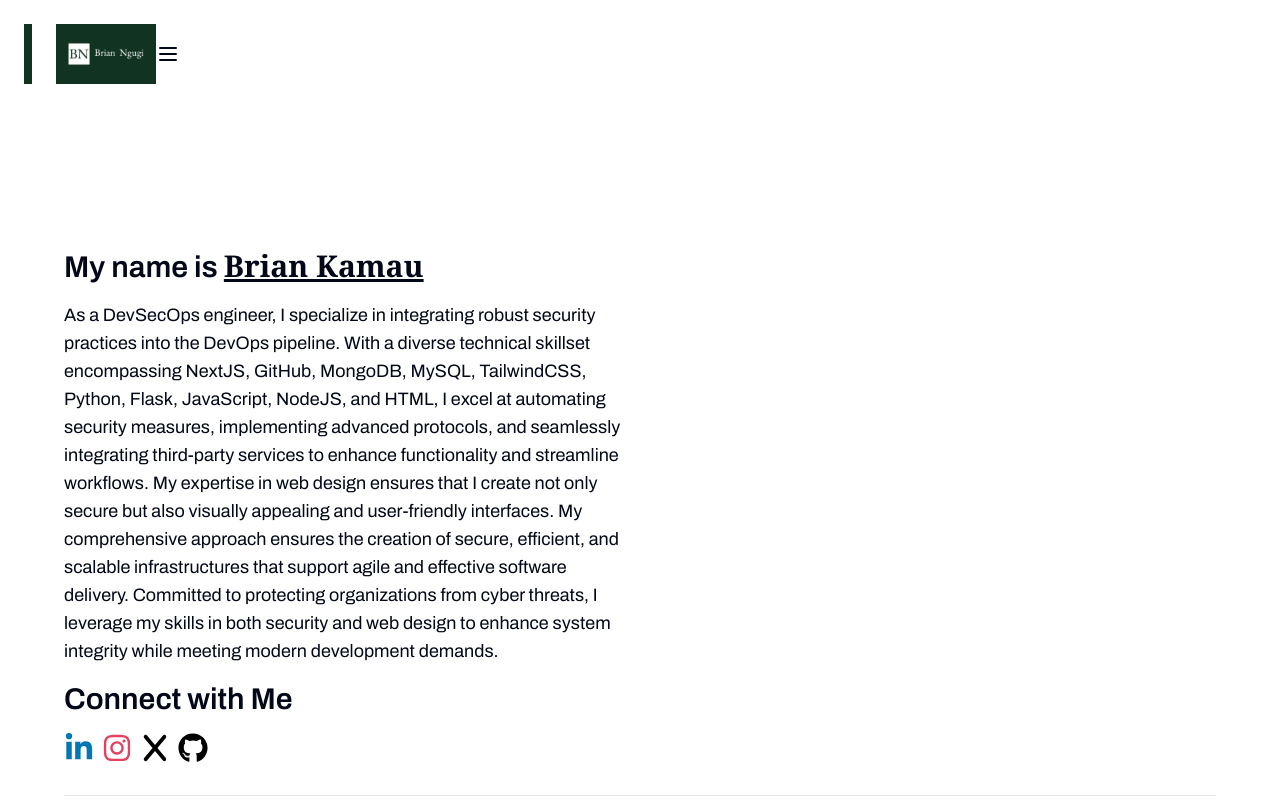
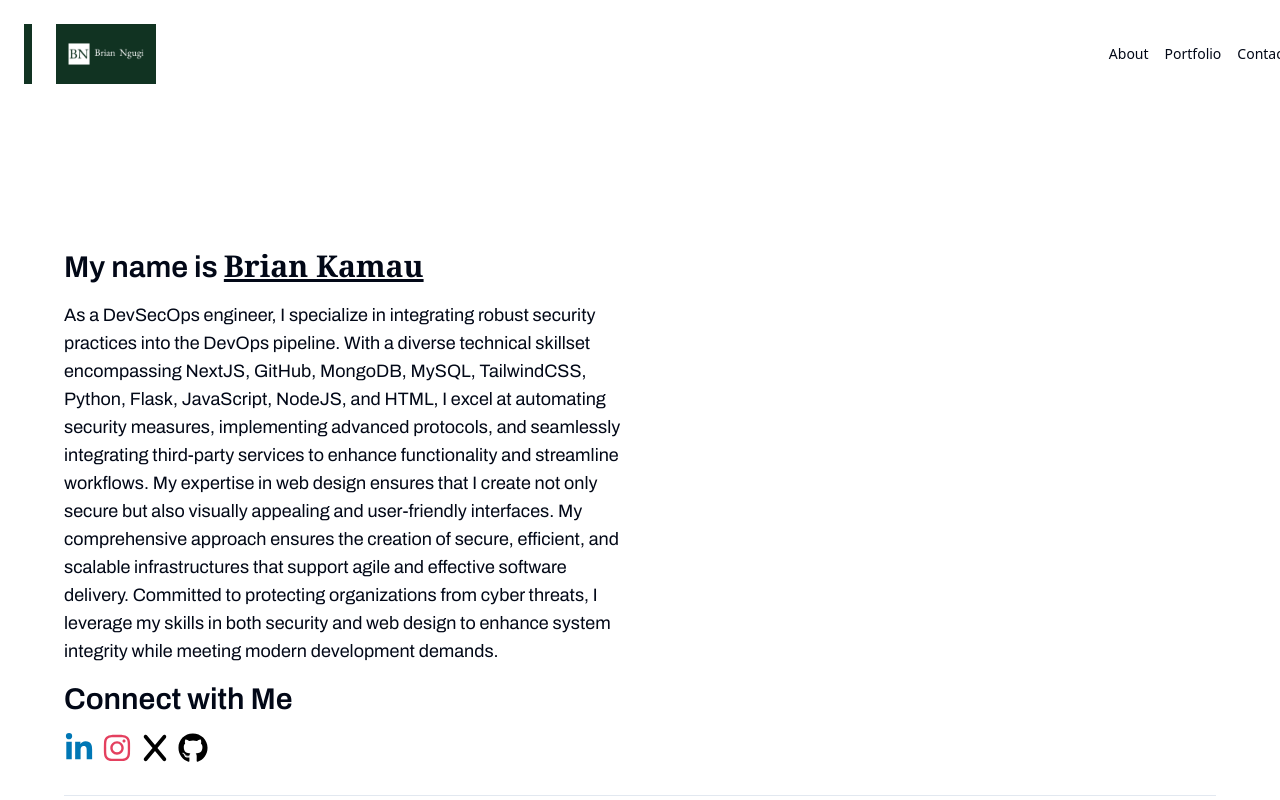
Before and after one commit to CARTOON01/cartoon, a Next.js app: page / in a window 1280 px wide. Shown: the top 800 px of the page. Built offline with nearby package versions, Linux system fonts and the light colour scheme.

Commit message:
Add navigation links to header component

```diff
--- a/app/(main)/_components/header.tsx
+++ b/app/(main)/_components/header.tsx
@@ -1,6 +1,7 @@
 import { cn } from "@/lib/utils";
 import { Logo } from "./logo";
 import { MenuButton } from "./menu-button";
+import Link from "next/link";
 
 export const Header = () => {
     return (
@@ -8,9 +9,12 @@ export const Header = () => {
             "z-50 bg-background dark:bg-[#1F1F1F] fixed top-0 flex items-center w-full p-6"
         )}>
             <Logo />
+            <div className="hidden md:flex ml-auto items-center gap-x-4">
+                <Link href="#" className="text-sm font-medium">About</Link>
+                <Link href="#" className="text-sm font-medium">Portfolio</Link>
+                <Link href="#" className="text-sm font-medium">Contact</Link>
+            </div>
             <div className="md:hidden ml-auto">
-            </div>
-            <div className="flex justify-end">
                 <MenuButton />
             </div>
         </div>
```
